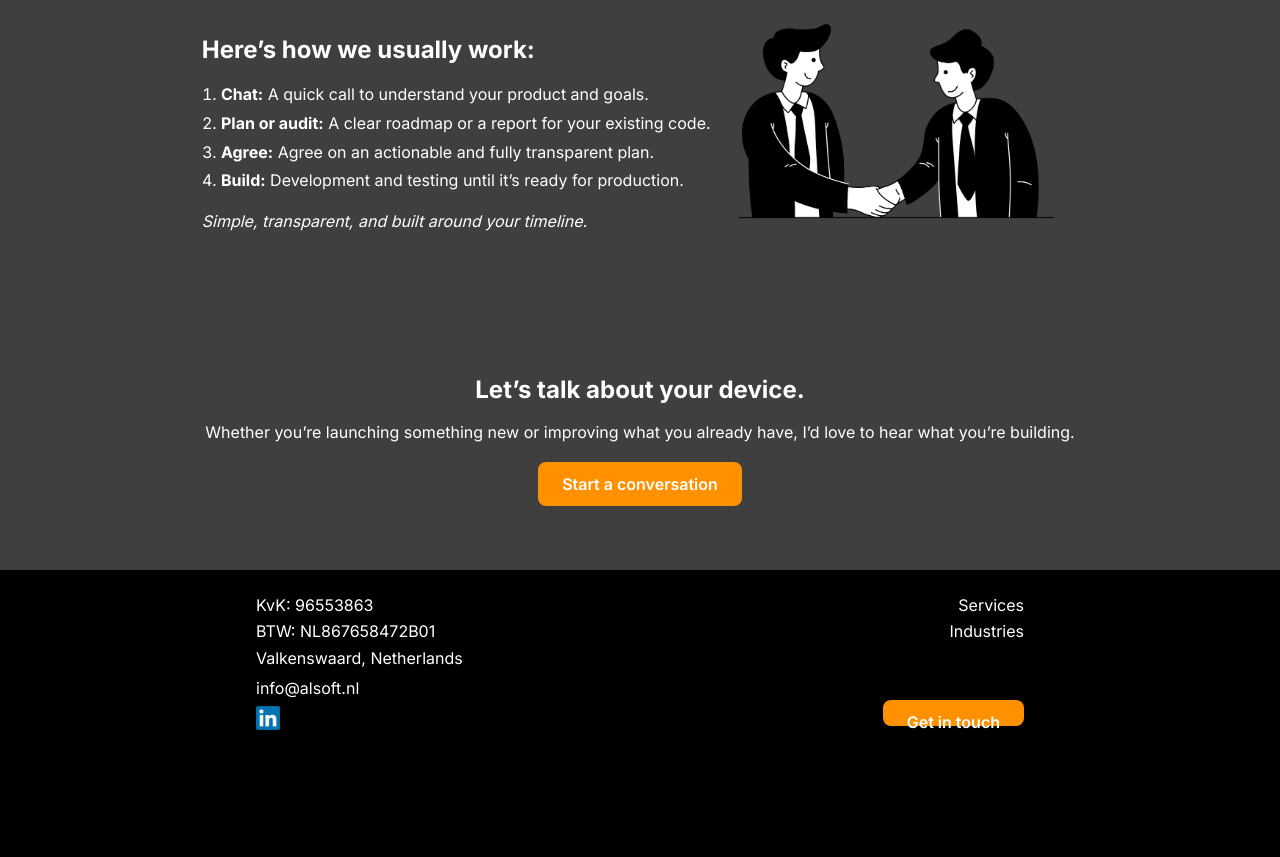
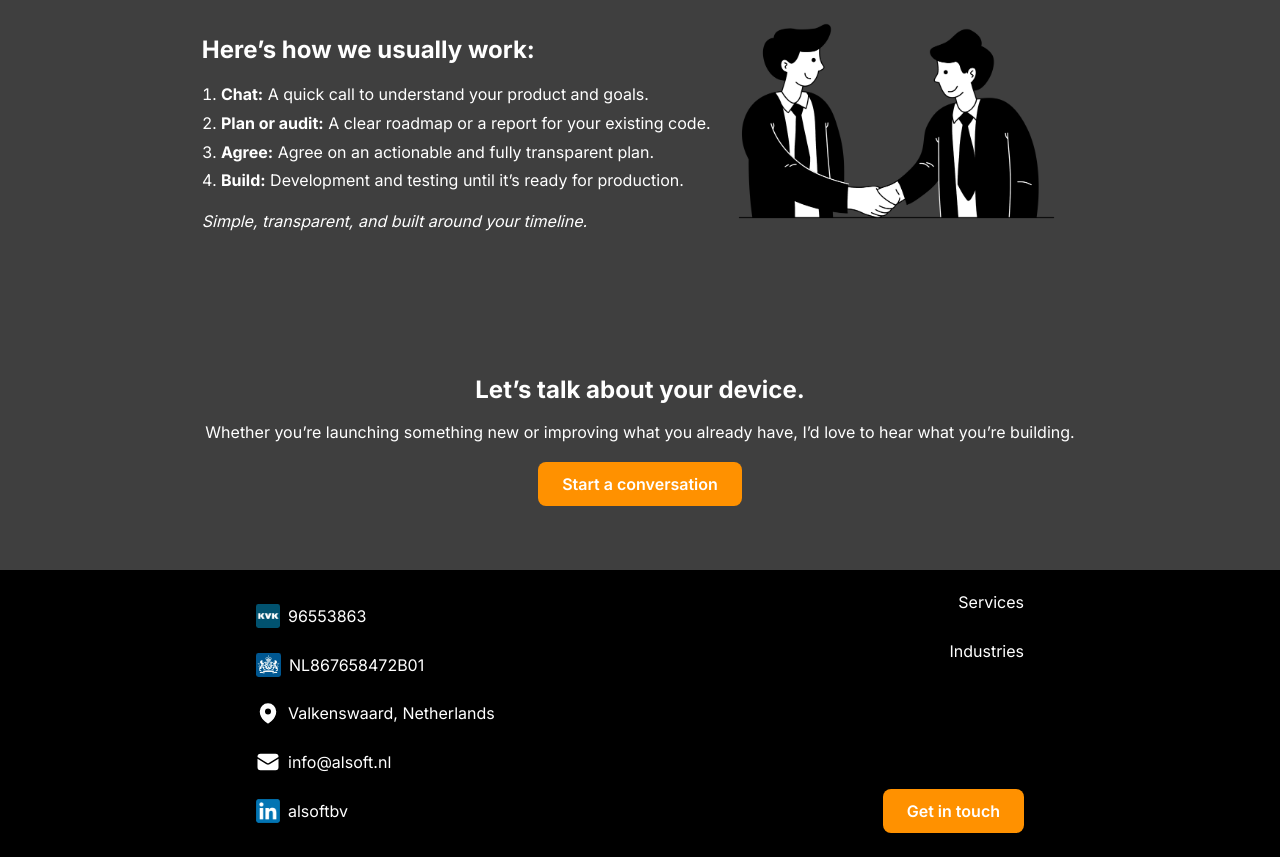
Before and after one commit to alsoftbv/alsoft.nl, an Astro site: page / in a window 1280 px wide. Shown: the part 3386-4243 px from the top of the page. Before the commit the page ends 4136 px from the top, so only its background shows below. Built offline with nearby package versions, Linux system fonts and the light colour scheme; Astro itself is replaced by a stand-in of ours.

Commit message:
improve footer with icons

```diff
--- a/src/components/Footer.astro
+++ b/src/components/Footer.astro
@@ -1,24 +1,41 @@
 ---
 import Button from "./Button.astro";
 import { Image } from "astro:assets";
-import linkedinImage from "../images/linkedin.png";
+
+import linkedinImage from "../images/footer/linkedin.png";
+import kvkImage from "../images/footer/kvk.jpg";
+import btwImage from "../images/footer/btw.jpg";
+import locationImage from "../images/footer/location.svg";
+import mailImage from "../images/footer/mail.svg";
 ---
 
 <section class="footer">
   <div class="footer-left">
-    <p>KvK: 96553863</p>
-    <p>BTW: NL867658472B01</p>
-    <p>Valkenswaard, Netherlands</p>
-    <a href="mailto:info@alsoft.nl?subject=Contact%20Form%20Submission">
+    <div class="icon-text">
+      <Image src={kvkImage} alt="KvK" /><p>96553863</p>
+    </div>
+    <div class="icon-text">
+      <Image src={btwImage} alt="BTW" />
+      <p>NL867658472B01</p>
+    </div>
+    <div class="icon-text">
+      <Image src={locationImage} alt="Location" />
+      <p>Valkenswaard, Netherlands</p>
+    </div>
+    <a
+      href="mailto:info@alsoft.nl?subject=Contact%20Form%20Submission"
+      class="icon-text"
+    >
+      <Image src={mailImage} alt="e-mail" />
       <p>info@alsoft.nl</p>
     </a>
     <a
       href="https://www.linkedin.com/company/alsoftbv"
       target="_blank"
-      aria-label="LinkedIn"
-      class="linkedin-image"
+      class="icon-text"
     >
       <Image src={linkedinImage} alt="LinkedIn" />
+      <p>alsoftbv</p>
     </a>
   </div>
 
@@ -45,7 +62,8 @@ import linkedinImage from "../images/linkedin.png";
   .footer-left,
   .footer-right {
     display: grid;
-    grid-template-rows: repeat(5, 20%);
+    grid-template-rows: repeat(5, 1fr);
+    gap: 0.3rem;
   }
 
   .footer-right {
@@ -57,7 +75,6 @@ import linkedinImage from "../images/linkedin.png";
   br {
     line-height: 1em;
     margin: 0;
-    padding: 0.2rem 0;
   }
 
   br {
@@ -78,7 +95,14 @@ import linkedinImage from "../images/linkedin.png";
     width: auto;
     display: block;
     margin: 0;
-    padding: 0.2rem 0;
+    border-radius: 10%;
+  }
+
+  .icon-text {
+    display: flex;
+    flex-direction: row;
+    align-items: center;
+    gap: 0.5em;
   }
 
   .small-button {
```
Also changed, not shown: src/images/footer/btw.jpg (added), src/images/footer/kvk.jpg (added), src/images/footer/linkedin.png (renamed from src/images/linkedin.png), src/images/footer/location.svg (added), src/images/footer/mail.svg (added).
